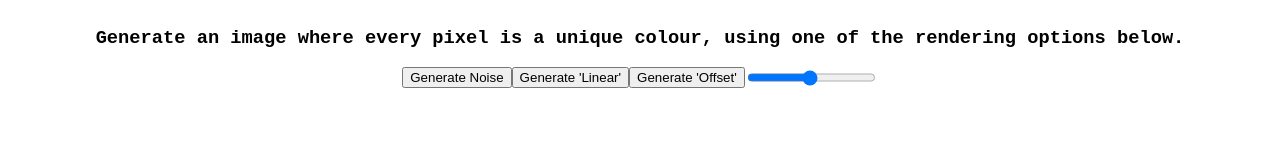
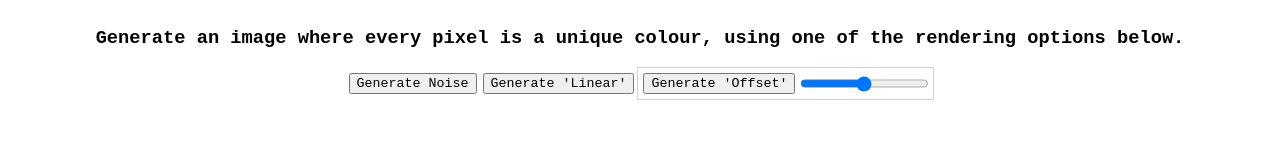
Before and after one commit to wilgru/WG-Image-Generator, a plain HTML site: page index.html in a window 1280 px wide. Drawn offline with Linux system fonts and the light colour scheme.

Commit message:
added border to offset option and its controls

```diff
--- a/index.html
+++ b/index.html
@@ -5,28 +5,40 @@
     <meta http-equiv="X-UA-Compatible" content="IE=edge">
     <meta name="viewport" content="width=device-width, initial-scale=1.0">
     <title>WG Image Generation Challenge</title>
+    <style>
+        * {
+            font-family:'Courier New', Courier, monospace
+        }
+        button {
+            margin: 3px;
+            height: fit-content;
+        }
+    </style>
 </head>
 <body>
     <div style="display: flex; flex-direction: column; justify-content: space-evenly; align-items: center;">
-        <div id="render-controls" style="display: flex; flex-direction: column; align-items: center; margin-bottom: 10px;">
-            <h3 style="font-family:'Courier New', Courier, monospace">
+        <header style="display: flex; flex-direction: column; align-items: center; margin-bottom: 10px;">
+            <h3>
                 Generate an image where every pixel is a unique colour, using one of the rendering options below.
             </h3>
-            <div style="display: flex;">
+            <div id="render-controls" style="display: flex; align-items: center;">
                 <button id="render-noise-btn">
                     Generate Noise
                 </button>
                 <button id="render-linear-btn">
                     Generate 'Linear'
                 </button>
-                <button id="render-offset-btn">
-                    Generate 'Offset'
-                </button>
-                <input type="range" min="1" max="64" value="32" class="slider" id="render-offset-slider">
+                <div style="border: 1px solid lightgray; display: flex; padding: 2px;">
+                    <button id="render-offset-btn">
+                        Generate 'Offset'
+                    </button>
+                    <input type="range" min="1" max="64" value="32" class="slider" id="render-offset-slider">
+                </div>
+
             </div>
-        </div>
+        </header>
         <div id="render-output" style="width: fit-content;">
-            <canvas id="myCanvas" width="720" height="720">
+            <canvas id="myCanvas" width="650" height="650">
                 Your browser does not support the HTML5 canvas tag.
             </canvas>
         </div>
```
